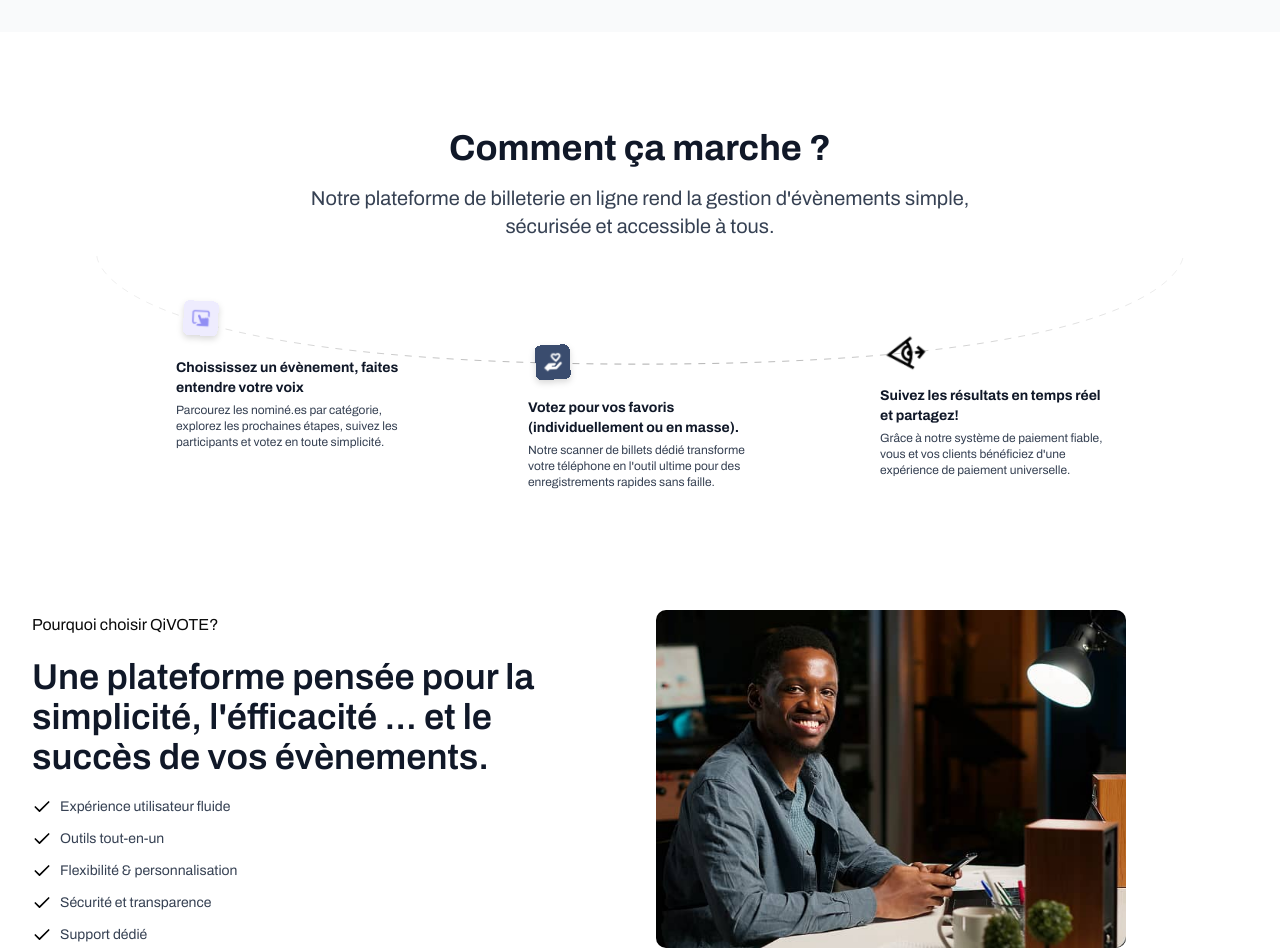
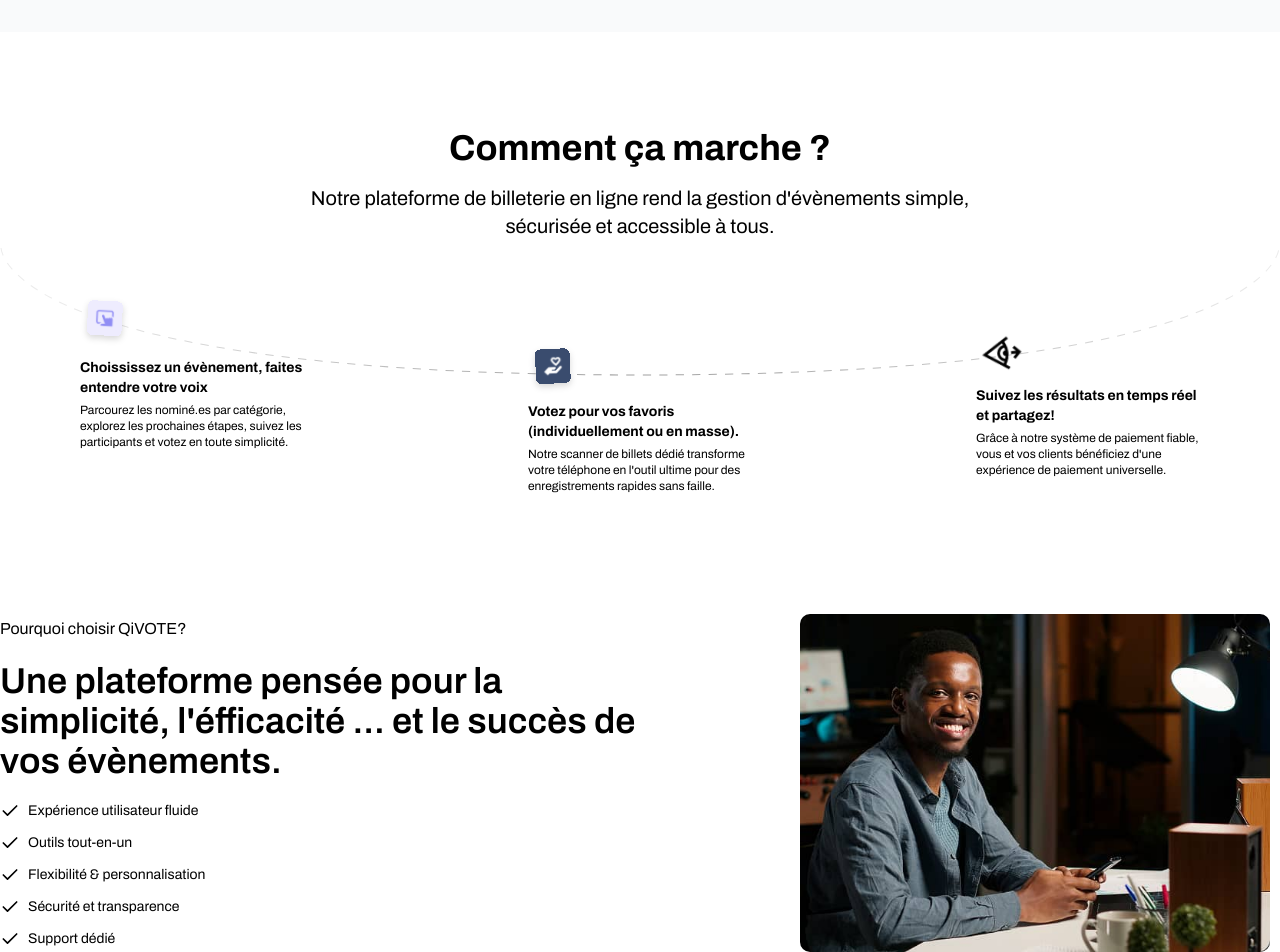
Before and after one commit to NorlanCoder/qivote, a Next.js app: page / in a window 1280 px wide. Shown: the part 2600-3552 px from the top of the page. Built offline with nearby package versions, Linux system fonts and the light colour scheme.

Commit message:
Amélioration de la mise en page et des styles des composants Advantage, Cta et HowItWorks pour une meilleure cohérence visuelle et expérience utilisateur.

```diff
--- a/src/components/Advantage.tsx
+++ b/src/components/Advantage.tsx
@@ -4,16 +4,16 @@ import Img1 from "../../public/images/img1.jpg";
 export default function Advantage() {
   return (
     <div className="w-full  py-14">
-        <div  className="max-w-7xl mx-auto  items-center gap-6 lg:gap-12 flex flex-col md:flex-row px-4 md:px-8">
-            <div className=" max-w-lg lg:max-w-xl mt-6 md:mt-0 space-y-5">
+        <div  className="max-w-7xl mx-auto  items-center gap-6 lg:gap-32 flex flex-col md:flex-row px-4 xl:px-0 text-black">
+            <div className=" max-w-lg lg:max-w-2xl mt-6 md:mt-0 space-y-5">
                 <h1  className=" ">Pourquoi choisir QiVOTE?</h1>
-                <h1 className="text-gray-900 text-3xl font-semibold sm:text-4xl">Une plateforme pensée pour la simplicité, l'éfficacité ... et le succès de vos évènements.</h1>
-                <ul className="space-y-3 text-sm text-gray-700">
-                    <li className="flex items-center gap-2"><Check size={20} className="text-black font-extrabold" />Expérience utilisateur fluide</li>
-                    <li className="flex items-center gap-2"><Check size={20} className="text-black font-extrabold" />Outils tout-en-un</li>
-                    <li className="flex items-center gap-2"><Check size={20} className="text-black font-extrabold" />Flexibilité & personnalisation</li>
-                    <li className="flex items-center gap-2"><Check size={20} className="text-black font-extrabold" />Sécurité et transparence</li>
-                    <li className="flex items-center gap-2"><Check size={20} className="text-black font-extrabold " />Support dédié</li>
+                <h1 className=" text-3xl font-semibold sm:text-4xl">Une plateforme pensée pour la simplicité, l'éfficacité ... et le succès de vos évènements.</h1>
+                <ul className="space-y-3 text-sm ">
+                    <li className="flex items-center gap-2"><Check size={20} className="font-extrabold" />Expérience utilisateur fluide</li>
+                    <li className="flex items-center gap-2"><Check size={20} className="font-extrabold" />Outils tout-en-un</li>
+                    <li className="flex items-center gap-2"><Check size={20} className="font-extrabold" />Flexibilité & personnalisation</li>
+                    <li className="flex items-center gap-2"><Check size={20} className="font-extrabold" />Sécurité et transparence</li>
+                    <li className="flex items-center gap-2"><Check size={20} className="font-extrabold " />Support dédié</li>
                 </ul>
             </div>
             <Image className="rounded-lg" src={Img1} alt="ChiffreImg" width={470} height={320} />
--- a/src/components/Cta.tsx
+++ b/src/components/Cta.tsx
@@ -3,8 +3,8 @@ export default function Cta() {
   return (
     <div className="py-5 lg:py-10 ">
       <div className="justify-center flex flex-col items-center text-center max-w-2xs sm:max-w-2xl lg:max-w-3xl mx-auto px-2 lg:px-16 pt-5 pb-2 space-y-3 bg-white">
-        <h1 className='font-semibold text-3xl sm:text-4xl text-gray-900'>Vous êtes à un clic de l'évènement parfait! </h1>
-        <h2 className='text-lg text-gray-700'>Rejoignez la meilleure plateforme d'Afrique pour des évènements réussis à chaque étape.</h2>
+        <h1 className='font-semibold text-3xl sm:text-4xl text-black'>Vous êtes à un clic de l'évènement parfait! </h1>
+        <h2 className='text-lg text-black'>Rejoignez la meilleure plateforme d'Afrique pour des évènements réussis à chaque étape.</h2>
         <button className="flex space-x-2 items-center rounded-xl py-3 px-4 md:px-8 text-white text-sm lg:text-lg font-medium bg-black ">
             <span>Devenir annonceur</span>
             <ArrowUp className='rotate-45'  />
--- a/src/components/HowItWorks.tsx
+++ b/src/components/HowItWorks.tsx
@@ -5,33 +5,33 @@ import Icone2 from "../../public/images/icone2.svg";
 import Icone3 from "../../public/images/icone3.svg";
 export default function HowItWorks() {
   return (
-    <div className="py-8 lg:py-16  flex flex-col  items-center justify-center max-w-6xl gap-6 mx-auto px-4 md:px-8 ">
+    <div className="py-8 lg:py-16  flex flex-col  items-center justify-center max-w-7xl gap-6 mx-auto px-4 lg:px-0 text-black ">
       <div className="text-center max-w-xl lg:max-w-2xl py-4 lg:py-8">
-        <h1 className="text-4xl font-bold text-center text-gray-900 pb-4">Comment ça marche ?</h1>
-        <h1 className="text-xl text-gray-700">Notre plateforme de billeterie en ligne rend la gestion d'évènements simple, sécurisée et accessible à tous.</h1>
+        <h1 className="text-4xl font-bold text-center pb-4">Comment ça marche ?</h1>
+        <h1 className="text-xl ">Notre plateforme de billeterie en ligne rend la gestion d'évènements simple, sécurisée et accessible à tous.</h1>
       </div>
       <div className="relative w-full ">
-        <Image className="absolute -z-10 top-0 md:-top-4 lg:-top-8 xl:-top-10" src={Courbe} alt="courbe"  height={1100} />
-        <div className="flex justify-between px-0  md:px-10 lg:px-20">
+        <Image className="hidden md:block absolute -z-10 top-0 md:-top-4 lg:-top-8 xl:-top-12" src={Courbe} alt="courbe"  height={1100} />
+        <div className="flex flex-col md:flex-row justify-between px-0  md:px-10 lg:px-20">
             <div className="flex flex-col  ">
                 <Image className="pb-3" src={Icone1} alt="icone1" width={50} height={50} />
                 <div className="max-w-44 lg:max-w-56 ">
-                    <h1 className="font-bold text-sm  pb-1 text-gray-900">Choississez un évènement, faites entendre votre voix</h1>
-                    <p className="text-xs text-gray-700">Parcourez les nominé.es par catégorie, explorez les prochaines étapes, suivez les participants et votez en toute simplicité.</p>
+                    <h1 className="font-bold text-sm  pb-1 ">Choississez un évènement, faites entendre votre voix</h1>
+                    <p className="text-xs ">Parcourez les nominé.es par catégorie, explorez les prochaines étapes, suivez les participants et votez en toute simplicité.</p>
                 </div>
             </div>
-            <div className="flex flex-col pt-1 md:pt-7 lg:pt-10 xl:pt-11 ">
+            <div className="flex flex-col pt-1 md:pt-7 lg:pt-10 xl:pt-12 ">
                 <Image className="pb-2" src={Icone2} alt="icone2" width={50} height={50} />
                 <div className="max-w-44 lg:max-w-56 ">
-                    <h1 className="font-bold text-sm  pb-1 text-gray-900">Votez pour vos favoris (individuellement ou en masse).</h1>
-                    <p className="text-xs text-gray-700">Notre scanner de billets dédié transforme votre téléphone en l'outil ultime pour des enregistrements rapides sans faille.</p>
+                    <h1 className="font-bold text-sm  pb-1 ">Votez pour vos favoris (individuellement ou en masse).</h1>
+                    <p className="text-xs ">Notre scanner de billets dédié transforme votre téléphone en l'outil ultime pour des enregistrements rapides sans faille.</p>
                 </div>
             </div>
             <div className="flex flex-col pt-1 md:pt-5 lg:pt-7 xl:pt-8">
                 <Image className="pb-2" src={Icone3} alt="icone3" width={50} height={50} />
                 <div className="max-w-44 lg:max-w-56 ">
-                    <h1 className="font-bold text-sm pb-1 text-gray-900">Suivez les résultats en temps réel et partagez!</h1>
-                    <p className="text-xs text-gray-700">Grâce à notre système de paiement fiable, vous et vos clients bénéficiez d'une expérience de paiement universelle.</p>
+                    <h1 className="font-bold text-sm pb-1 ">Suivez les résultats en temps réel et partagez!</h1>
+                    <p className="text-xs ">Grâce à notre système de paiement fiable, vous et vos clients bénéficiez d'une expérience de paiement universelle.</p>
                 </div>
             </div>
         </div>
```
